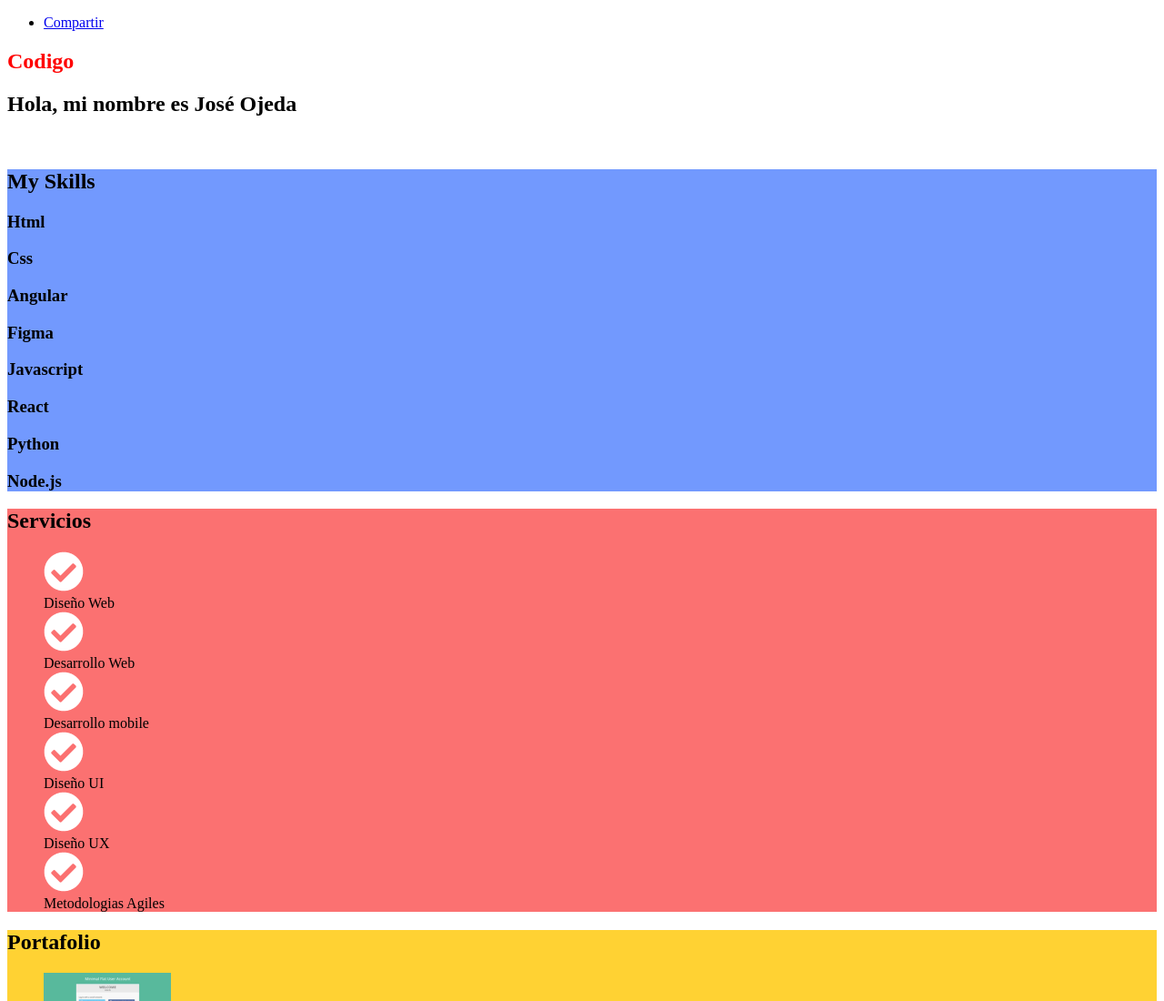
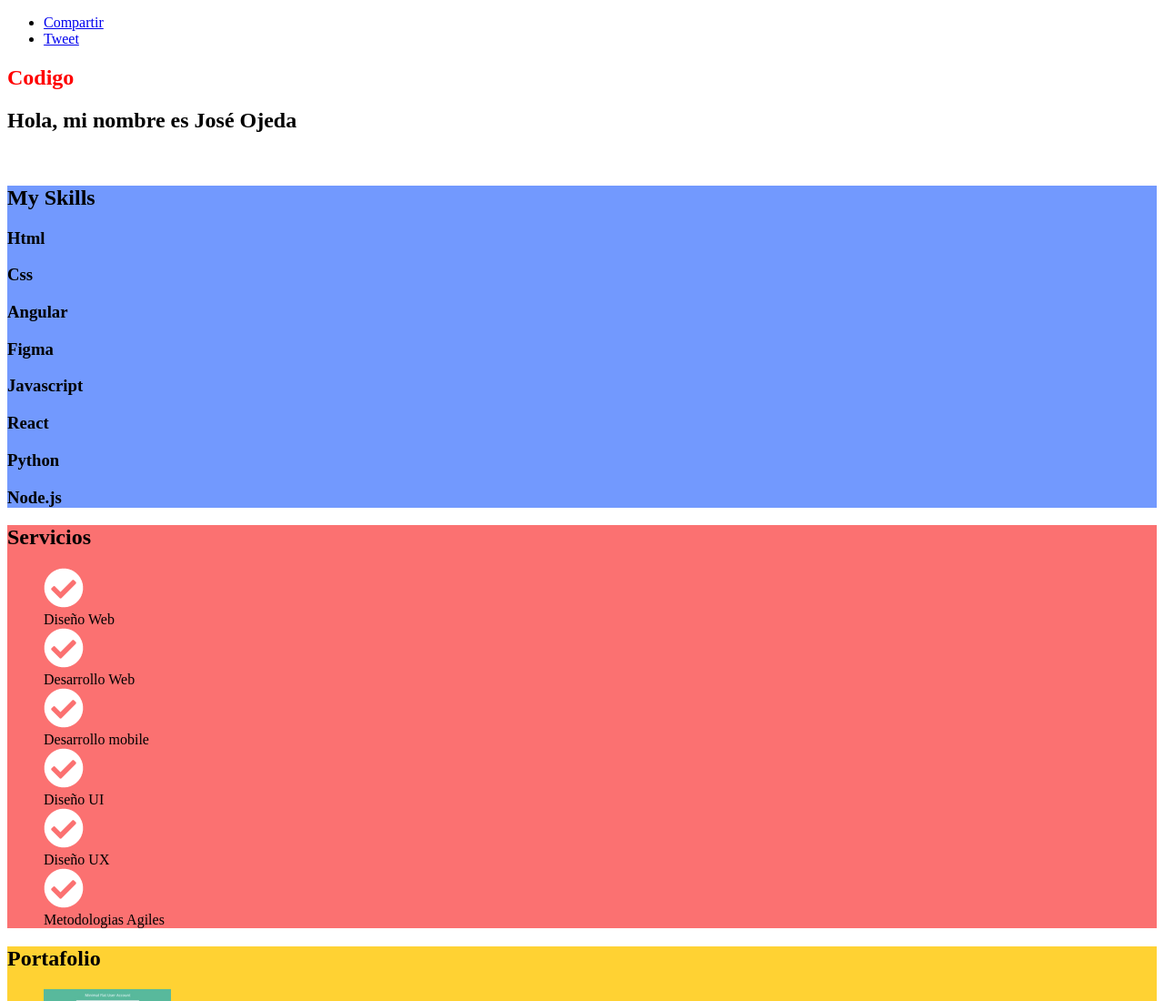
Before and after one commit to jojedaa72/proyecto1, a plain HTML site: page index.html in a window 1280 px wide. Shown: the top 1100 px of the page at 91% size. Drawn offline with Linux system fonts and the light colour scheme.

Commit message:
con twitter

```diff
--- a/index.html
+++ b/index.html
@@ -73,6 +73,19 @@
                 href="https://www.facebook.com/sharer/sharer.php?u=https%3A%2F%2Fjojedaa72.github.io%2Fproyecto1%2F&amp;src=sdkpreparse"
                 class="fb-xfbml-parse-ignore">Compartir</a></div>
           </li>
+          <li>
+              <a class="twitter-share-button"
+              href="https://twitter.com/intent/tweet"
+              data-size="large"
+              data-text="custom share text"
+              data-url="https://dev.twitter.com/web/tweet-button"
+              data-hashtags="example,demo"
+              data-via="twitterdev"
+              data-related="twitterapi,twitter">
+            Tweet
+            </a>
+          </li>
+
         </ul>
         <h1>Codigo</h1>
         <h2>Hola, mi nombre es José Ojeda</h2>
```
